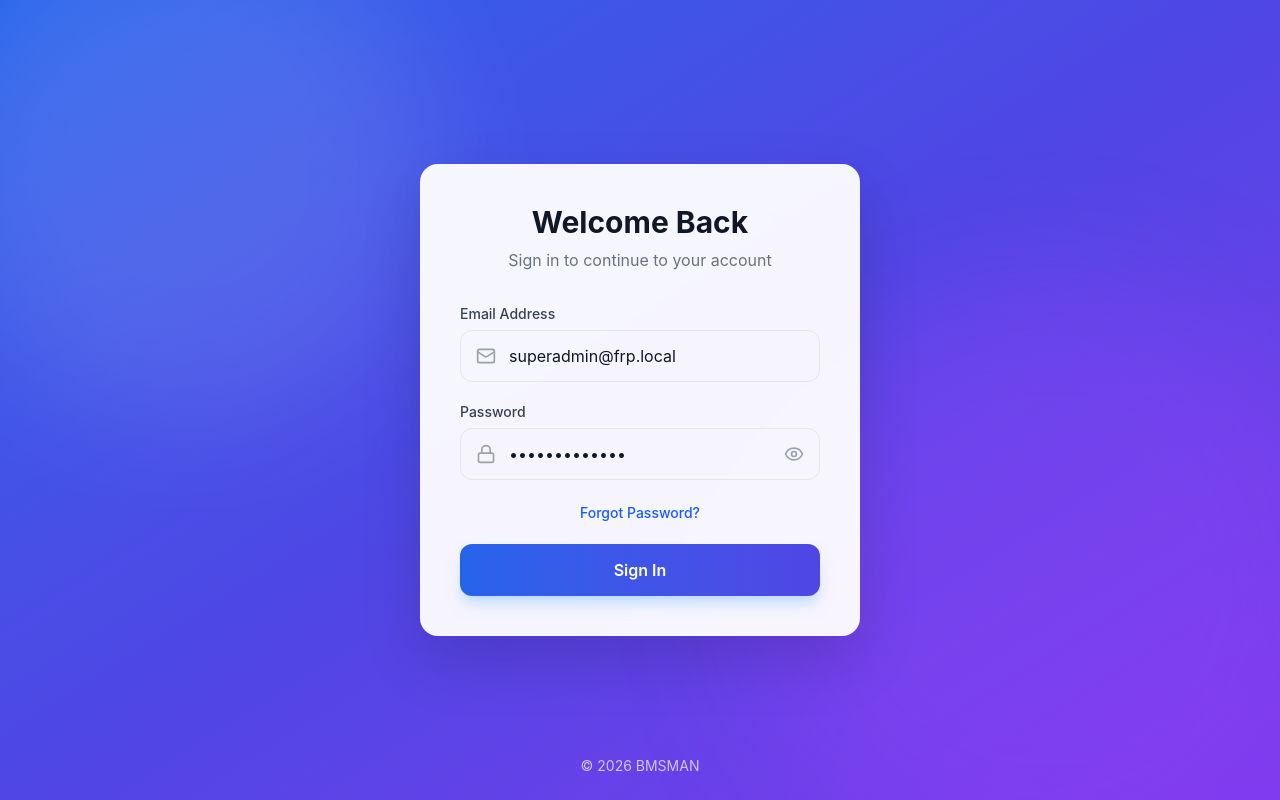
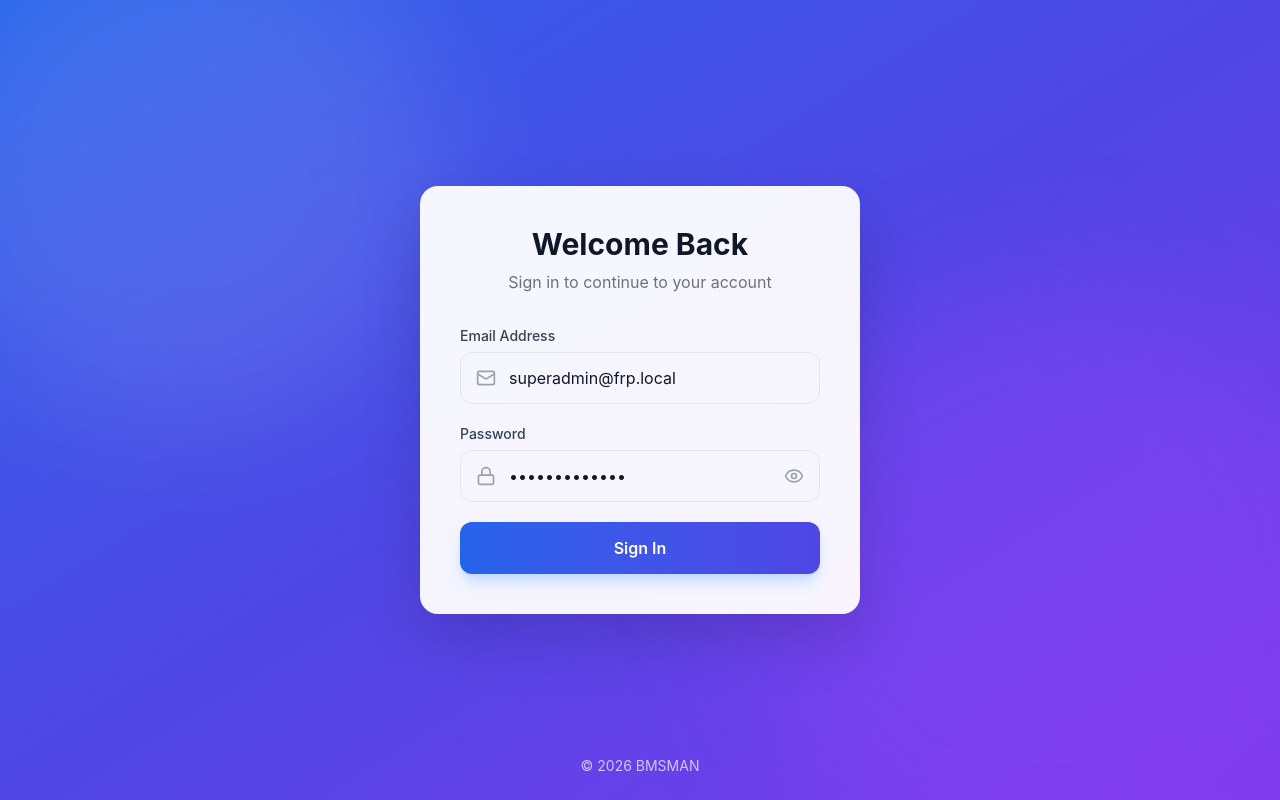
Before and after one commit to sourabh7373/bmsman, a Next.js app: page /login in a window 1280 px wide. Built offline with nearby package versions, Linux system fonts and the light colour scheme.

Commit message:
remove forget password

```diff
--- a/app/login/page.tsx
+++ b/app/login/page.tsx
@@ -90,10 +90,6 @@ export default function LoginPage() {
             </button>
           </div>
 
-          <div className="text-center">
-            <a href="#" className="text-sm text-blue-600 font-medium hover:underline">Forgot Password?</a>
-          </div>
-
           <button
             type="submit"
             disabled={loading}
```
